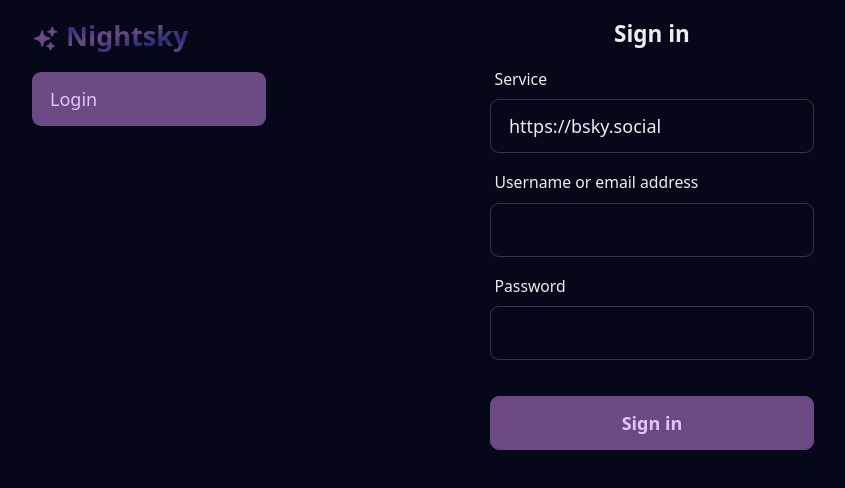
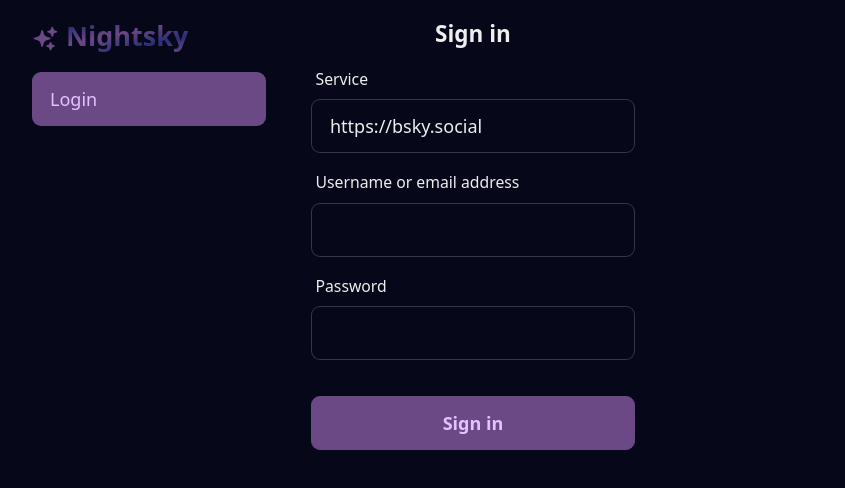
Before and after one commit to treyp/nightsky, a React (Vite) app: page /#/login in a window 1280 px wide. Shown: the top 488 px of the page, without its empty margins (123-968 px from the left). Built offline with nearby package versions, Linux system fonts and the light colour scheme.

Commit message:
New custom responsive page layout implementation Previous use of a daisyUI drawer left the scrollbar in the middle column

```diff
--- a/index.html
+++ b/index.html
@@ -2,7 +2,10 @@
 <html lang="en" data-theme="nightsky">
   <head>
     <meta charset="UTF-8" />
-    <meta name="viewport" content="width=device-width, initial-scale=1.0" />
+    <meta
+      name="viewport"
+      content="width=device-width, initial-scale=1.0, minimum-scale=1.0"
+    />
     <title>Nightsky</title>
     <link rel="apple-touch-icon" sizes="144x144" href="/apple-touch-icon.png" />
     <link rel="icon" type="image/png" sizes="32x32" href="/favicon-32x32.png" />
--- a/src/App.tsx
+++ b/src/App.tsx
@@ -3,22 +3,47 @@
 import ResumingSession from "./sections/ResumingSession";
 import MobileNavBar from "./sections/MobileNavBar";
 import { AuthProvider } from "./Auth";
+import { useState } from "react";
+import classNames from "classnames";
 
 function App() {
+  const [isSideNavVisible, setIsSideNavVisible] = useState(false);
+
   return (
     <AuthProvider>
-      <div className="max-w-screen-lg mx-auto lg:px-4">
-        <div className="drawer drawer-mobile">
-          <input id="sidenav" type="checkbox" className="drawer-toggle" />
-          <div
-            id="content-column"
-            className="drawer-content flex flex-col items-center lg:pl-4 lg:pt-4"
-          >
-            <MobileNavBar />
-            <ResumingSession />
+      <input
+        id="sidenav-toggle"
+        type="checkbox"
+        className="nav-toggle hidden"
+        onChange={(e) => {
+          setIsSideNavVisible(e.target.checked);
+        }}
+      />
+      <div className="max-w-screen-lg mx-auto lg:px-4 lg:grid lg:grid-cols-[14rem_1fr] lg:gap-4">
+        <div
+          className={classNames(
+            { block: isSideNavVisible, hidden: !isSideNavVisible },
+            "lg:block"
+          )}
+        >
+          <label
+            htmlFor="sidenav-toggle"
+            className={classNames(
+              {
+                block: isSideNavVisible,
+                hidden: !isSideNavVisible,
+              },
+              "fixed bg-black opacity-50 w-full h-full z-10"
+            )}
+          ></label>
+          <Nav />
+        </div>
+        <div className="flex flex-col items-center lg:pt-4">
+          <MobileNavBar />
+          <ResumingSession />
+          <div className="w-full max-w-md lg:max-w-none mx-auto">
             <Outlet />
           </div>
-          <Nav />
         </div>
       </div>
     </AuthProvider>
--- a/src/routes/Profile.tsx
+++ b/src/routes/Profile.tsx
@@ -76,10 +76,7 @@
   }, [authState.agent, authorHandle]);
 
   useEffect(() => {
-    const contentColumn = document.getElementById("content-column");
-    if (contentColumn) {
-      contentColumn.scrollTop = 0;
-    }
+    document.body.scrollTop = document.documentElement.scrollTop = 0;
   }, [authorHandle]);
 
   const showMore = () => {
--- a/src/sections/MobileNavBar.tsx
+++ b/src/sections/MobileNavBar.tsx
@@ -4,7 +4,7 @@
   return (
     <div className="navbar w-screen bg-base-300 border-b border-neutral -mx-4 mb-4 lg:hidden">
       <div className="flex-none">
-        <label htmlFor="sidenav" className="btn btn-square btn-ghost">
+        <label htmlFor="sidenav-toggle" className="btn btn-square btn-ghost">
           <svg
             xmlns="http://www.w3.org/2000/svg"
             fill="none"
--- a/src/sections/Nav.tsx
+++ b/src/sections/Nav.tsx
@@ -12,9 +12,8 @@
   };
 
   return (
-    <div className="drawer-side">
-      <label htmlFor="sidenav" className="drawer-overlay"></label>
-      <div className="py-4 bg-base-100 w-56">
+    <div className="fixed h-screen overflow-y-auto bg-base-100 w-56 z-10">
+      <div className="py-4">
         <AppTitle className="hidden lg:block mb-4 px-2" />
         <ul className="menu rounded-box px-2">
           {authState.isInitialized &&
--- a/src/sections/Post.tsx
+++ b/src/sections/Post.tsx
@@ -66,7 +66,7 @@
   return (
     <>
       <div
-        className="flex pb-2"
+        className="grid grid-cols-[3rem_1fr] gap-2 pb-2"
         onClick={(e) => {
           console.log("Post clicked", e);
           if (e.defaultPrevented) {
@@ -81,7 +81,7 @@
           navigate(`/profile/${handle}/post/${recordId}`);
         }}
       >
-        <div className="flex-none pr-2 flex flex-col">
+        <div className="flex flex-col">
           <div className="avatar flex-none">
             <div className="w-12 rounded-full">
               <Link to={`/profile/${handle}`}>
@@ -93,7 +93,7 @@
             <div className="bg-gray-800 w-[2px] mx-auto mt-2 flex-1 h-auto min-h-6"></div>
           )}
         </div>
-        <div className="flex-1 pr-4">
+        <div className="pr-4 overflow-hidden">
           <PostMeta post={post} />
           {!isFeatured && postBody}
         </div>
--- a/src/sections/PostInteractions.tsx
+++ b/src/sections/PostInteractions.tsx
@@ -13,7 +13,7 @@
 export default function PostInteractions({ post }: PostInteractionsProps) {
   const recordId = post.uri.split("/").at(-1);
   return (
-    <div className="text-gray-400 mt-2 text-sm grid grid-cols-3 gap-8 w-60">
+    <div className="text-gray-400 mt-2 text-sm grid grid-cols-3 gap-8 max-w-xs">
       <Link to={`/profile/${post.author?.handle}/post/${recordId}`}>
         <ChatBubbleBottomCenterIcon className="h-4 w-4 inline-block stroke-2 mr-2" />
         {post.replyCount || ""}
--- a/src/sections/PostLinkPreview.tsx
+++ b/src/sections/PostLinkPreview.tsx
@@ -15,7 +15,7 @@
       {external.thumb && (
         <img src={external.thumb} className="max-w-full rounded-t" />
       )}
-      <div className="p-2">
+      <div className="p-2 break-words">
         <div>
           <strong>{external.title}</strong>
         </div>
```
